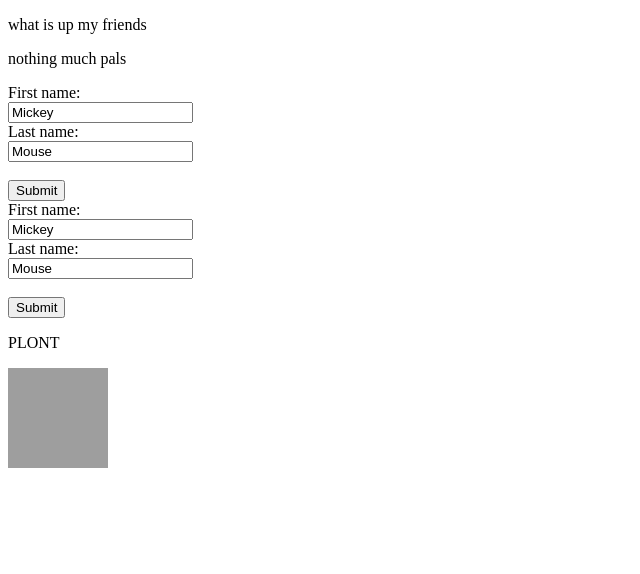
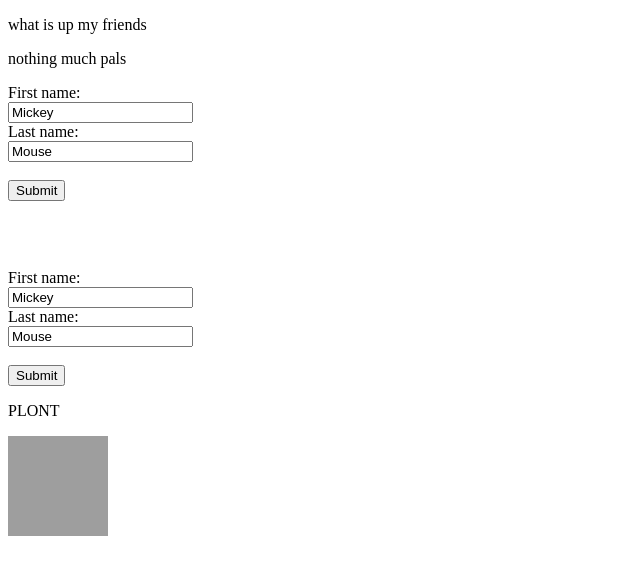
Before and after one commit to DreekFire/WaterYouDoing, a plain HTML site: page index.html in a window 1280 px wide. Shown: the whole page, without its empty margins (0-640 px from the left). Drawn offline with Linux system fonts and the light colour scheme; grey boxes are pictures that could not be loaded.

Commit message:
bad spacing techniques

```diff
--- a/index.html
+++ b/index.html
@@ -17,7 +17,7 @@
               <br><br>
         <input type="submit" value="Submit">
         </form>
-
+        <p><br><br></p>
         <form action="/action_page.php">
           First name:<br>
           <input type="text" name="firstname" value="Mickey">
```
